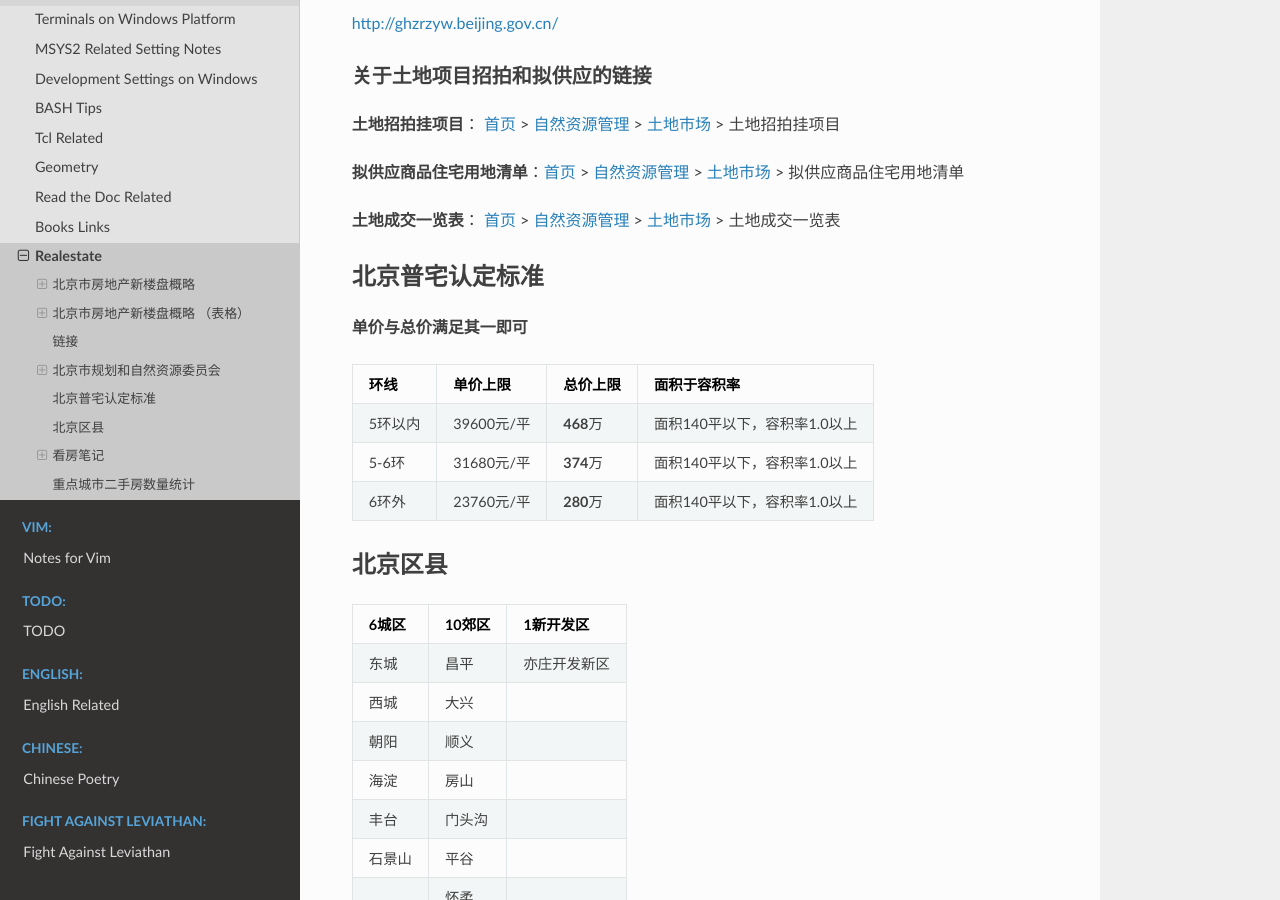
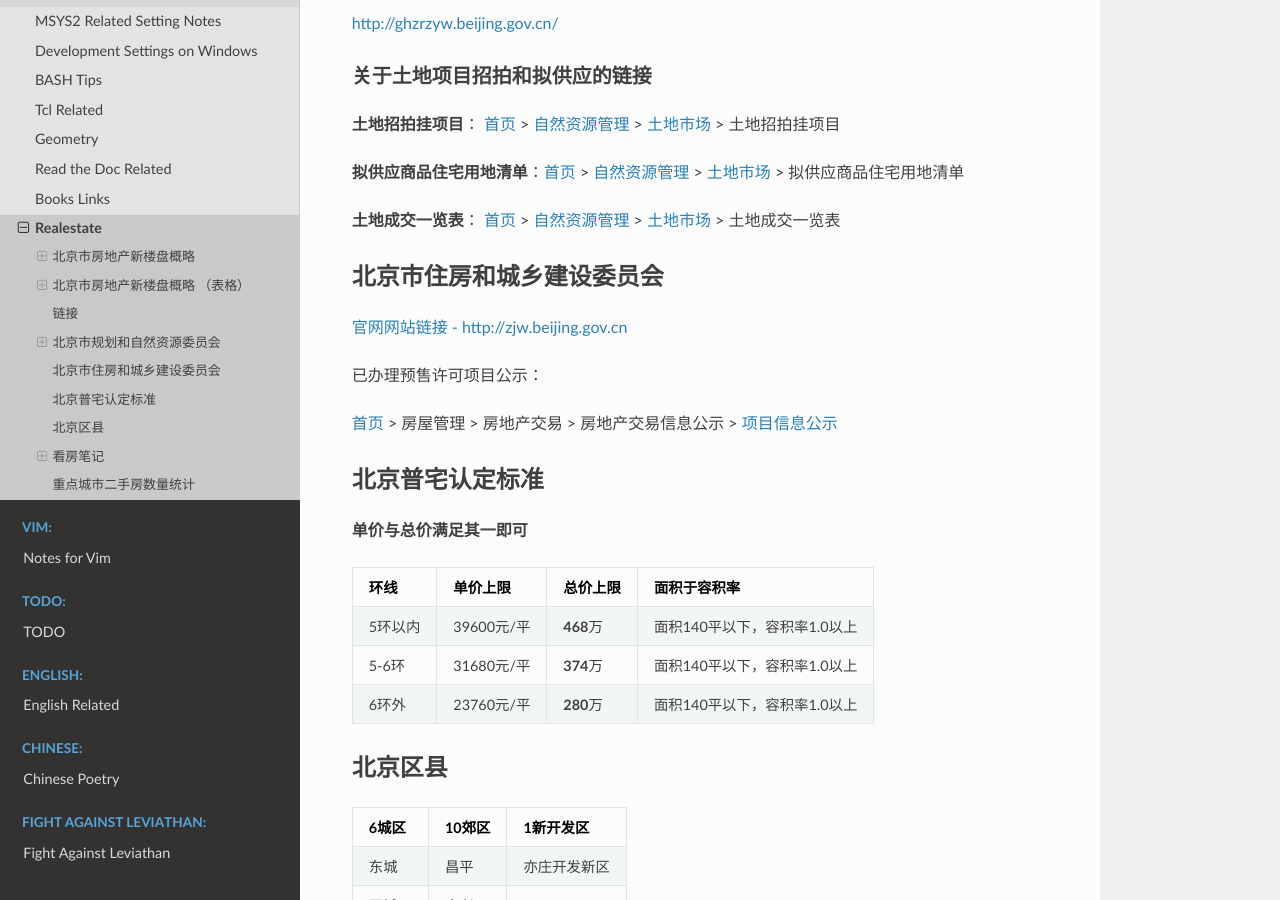
Before and after one commit to Pyrad/pyradnotes, a Sphinx documentation site: the page built from source/Notes/realestate.md, in a window 1280 px wide and 900 px high, scrolled down 8935 px. Built offline with Sphinx 7.4.7 and the Read the Docs theme 2.0.0, drawn with Linux system fonts in a browser that asks for light colours; a script that is not in the unit is left out.

Commit message:
Realestate Add links for Beijing ZJW
Beijing Municipal Commission of Housing and Urban-Rural Development

北京市住房和城乡建设委员会

```diff
--- a/source/Notes/realestate.md
+++ b/source/Notes/realestate.md
@@ -371,6 +371,16 @@
 **拟供应商品住宅用地清单**：[首页](http://ghzrzyw.beijing.gov.cn/) > [自然资源管理](http://yewu.ghzrzyw.beijing.gov.cn/gwxxfb/tdsc/tdzpgxm.html) > [土地市场](http://yewu.ghzrzyw.beijing.gov.cn/gwxxfb/tdsc/tdzpgxm.html) > 拟供应商品住宅用地清单
 
 **土地成交一览表**： [首页](http://ghzrzyw.beijing.gov.cn/) > [自然资源管理](http://yewu.ghzrzyw.beijing.gov.cn/gwxxfb/tdsc/tdzpgxm.html) > [土地市场](http://yewu.ghzrzyw.beijing.gov.cn/gwxxfb/tdsc/tdzpgxm.html) > 土地成交一览表
+
+
+## 北京市住房和城乡建设委员会
+
+[官网网站链接 - http://zjw.beijing.gov.cn](http://zjw.beijing.gov.cn/)
+
+已办理预售许可项目公示：
+
+[首页](http://zjw.beijing.gov.cn/ "首页") > 房屋管理 > 房地产交易 > 房地产交易信息公示 > [项目信息公示](http://bjjs.zjw.beijing.gov.cn/eportal/ui?pageId=307670 "项目信息公示")
+
 
 
 ## 北京普宅认定标准
```
